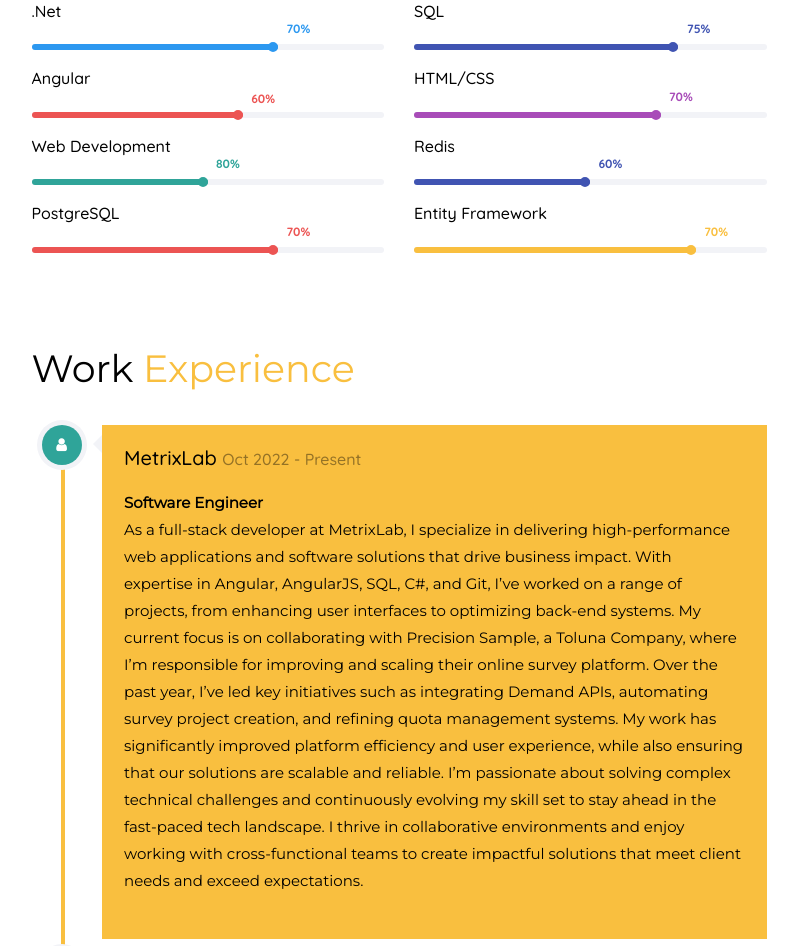
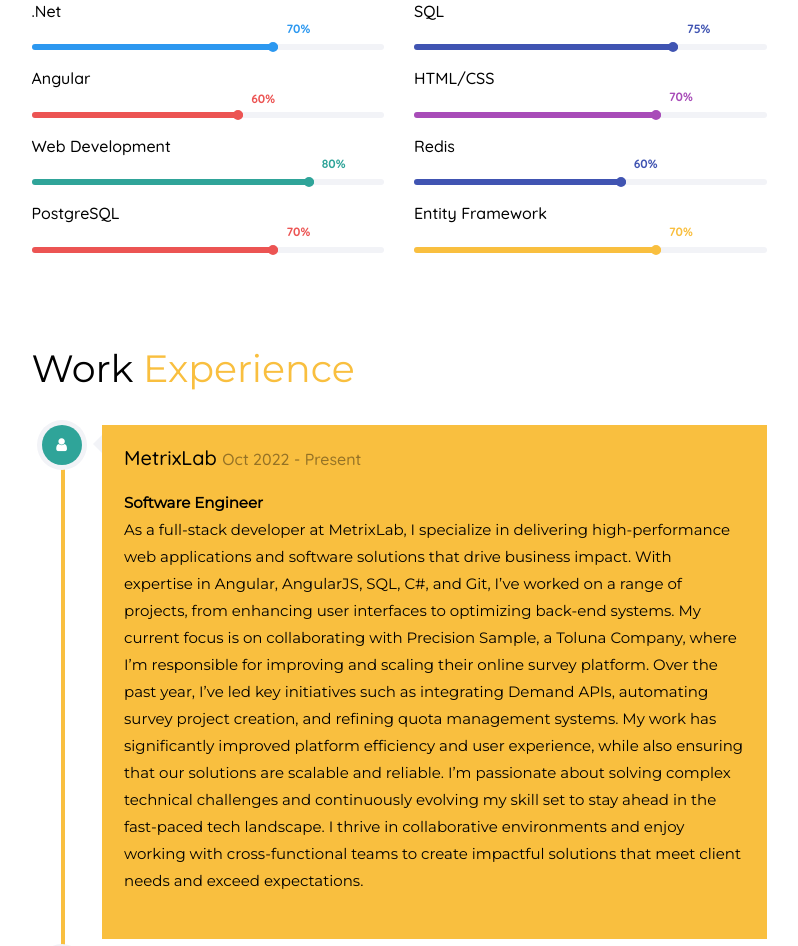
Before and after one commit to jawaharputti/pjc, a plain HTML site: page index.html in a window 1280 px wide. Shown: the part 987-1933 px from the top of the page, without its empty margins (391-1189 px from the left). Drawn offline with nearby package versions, Linux system fonts and the light colour scheme; animation ran at ten frames a second; a web font is replaced by a local one.

Commit message:
Update index.html

```diff
--- a/index.html
+++ b/index.html
@@ -207,7 +207,7 @@
                               <h3 style="font-weight: 500;">Web Development</h3>
                               <div class="progress">
                                  <div class="progress-bar color-5" role="progressbar" aria-valuenow="80"
-                                    aria-valuemin="0" aria-valuemax="100" style="width:50%">
+                                    aria-valuemin="0" aria-valuemax="100" style="width:80%">
                                     <span>80%</span>
                                  </div>
                               </div>
@@ -218,7 +218,7 @@
                               <h3 style="font-weight: 500;">Redis</h3>
                               <div class="progress">
                                  <div class="progress-bar color-6" role="progressbar" aria-valuenow="60"
-                                    aria-valuemin="0" aria-valuemax="100" style="width:50%">
+                                    aria-valuemin="0" aria-valuemax="100" style="width:60%">
                                     <span>60%</span>
                                  </div>
                               </div>
@@ -240,7 +240,7 @@
                               <h3 style="font-weight: 500;">Entity Framework</h3>
                               <div class="progress">
                                  <div class="progress-bar color-3" role="progressbar" aria-valuenow="70"
-                                    aria-valuemin="0" aria-valuemax="100" style="width:80%">
+                                    aria-valuemin="0" aria-valuemax="100" style="width:70%">
                                     <span>70%</span>
                                  </div>
                               </div>
```
